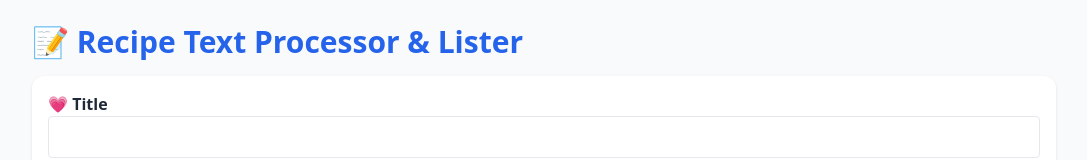
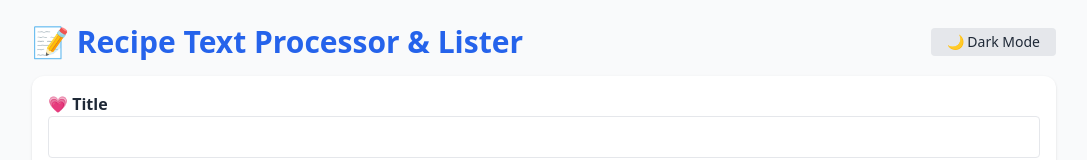
Before and after one commit to C4lcul4tor/Recipe-Text-Processor-Lister, a React (Vite) app in the folder client/: page / in a window 1280 px wide. Shown: the top 160 px of the page, without its empty margins (96-1183 px from the left). Built offline with nearby package versions, Linux system fonts and the light colour scheme; no server answers.

Commit message:
Updated added dark mode

```diff
--- a/client/src/App.tsx
+++ b/client/src/App.tsx
@@ -14,6 +14,7 @@ export default function App() {
   const [parsed, setParsed] = useState<Recipe | null>(null);
   const [savedRecipes, setSavedRecipes] = useState<Recipe[]>([]);
   const [search, setSearch] = useState("");
+  const [darkMode, setDarkMode] = useState(false);
 
   useEffect(() => {
     fetchRecipes();
@@ -27,6 +28,16 @@ export default function App() {
     } catch (err) {
       console.error("Failed to fetch recipes", err);
     }
+  };
+
+  const toggleDarkMode = () => {
+    const root = document.documentElement;
+    if (darkMode) {
+      root.classList.remove("dark");
+    } else {
+      root.classList.add("dark");
+    }
+    setDarkMode(!darkMode);
   };
 
   const handleParse = async () => {
@@ -105,21 +116,31 @@ export default function App() {
   );
 
   return (
-    <div className="min-h-screen bg-gray-50 text-gray-800 p-6">
+    <div className="min-h-screen bg-gray-50 dark:bg-gray-900 text-gray-800 dark:text-gray-100 p-6">
       <div className="max-w-5xl mx-auto">
-        <h1 className="text-3xl font-bold text-blue-600 mb-4">📝 Recipe Text Processor & Lister</h1>
+        <div className="flex justify-between items-center mb-4">
+          <h1 className="text-3xl font-bold text-blue-600 dark:text-blue-300">
+            📝 Recipe Text Processor & Lister
+          </h1>
+          <button
+            onClick={toggleDarkMode}
+            className="bg-gray-200 dark:bg-gray-800 text-sm px-4 py-1 rounded"
+          >
+            {darkMode ? "☀ Light Mode" : "🌙 Dark Mode"}
+          </button>
+        </div>
 
-        <div className="bg-white rounded-xl shadow p-4 mb-8">
+        <div className="bg-white dark:bg-gray-800 rounded-xl shadow p-4 mb-8">
           <div className="mb-4">
             <label className="block font-semibold">💗 Title</label>
-            <input value={title} onChange={e => setTitle(e.target.value)} className="w-full border p-2 rounded" />
+            <input value={title} onChange={e => setTitle(e.target.value)} className="w-full border p-2 rounded bg-white dark:bg-gray-700" />
           </div>
 
           <div className="mb-4">
             <label className="block font-semibold">🧂 Ingredients</label>
             {ingredients.map((ing, i) => (
               <div key={i} className="flex gap-2 mb-2">
-                <input value={ing} onChange={e => updateIngredient(i, e.target.value)} className="flex-1 border p-2 rounded" />
+                <input value={ing} onChange={e => updateIngredient(i, e.target.value)} className="flex-1 border p-2 rounded bg-white dark:bg-gray-700" />
                 <button onClick={() => removeIngredient(i)} className="text-red-500 font-bold">✖</button>
               </div>
             ))}
@@ -130,7 +151,7 @@ export default function App() {
             <label className="block font-semibold">👨‍🍳 Steps</label>
             {steps.map((step, i) => (
               <div key={i} className="flex gap-2 mb-2">
-                <input value={step} onChange={e => updateStep(i, e.target.value)} className="flex-1 border p-2 rounded" />
+                <input value={step} onChange={e => updateStep(i, e.target.value)} className="flex-1 border p-2 rounded bg-white dark:bg-gray-700" />
                 <button onClick={() => removeStep(i)} className="text-red-500 font-bold">✖</button>
               </div>
             ))}
@@ -151,15 +172,15 @@ export default function App() {
             placeholder="🔍 Search recipes..."
             value={search}
             onChange={(e) => setSearch(e.target.value)}
-            className="w-full border p-2 rounded"
+            className="w-full border p-2 rounded bg-white dark:bg-gray-700"
           />
         </div>
 
         <div className="grid md:grid-cols-2 gap-6">
           {filteredRecipes.map((r) => (
-            <div key={r.id} className="bg-white p-4 rounded-lg shadow-md space-y-3">
+            <div key={r.id} className="bg-white dark:bg-gray-800 p-4 rounded-lg shadow-md space-y-3">
               <div className="flex justify-between items-center">
-                <h2 className="text-xl font-bold text-green-700">{r.title}</h2>
+                <h2 className="text-xl font-bold text-green-700 dark:text-green-300">{r.title}</h2>
                 <div className="space-x-3">
                   <button onClick={() => copyText(r.ingredients.join(", "))} className="text-sm text-blue-600 hover:underline">📋 Copy Ingredients</button>
                   <button onClick={() => deleteRecipe(r.id!)} className="text-sm text-red-600 hover:underline">🗑 Delete</button>
--- a/client/tailwind.config.js
+++ b/client/tailwind.config.js
@@ -1,9 +1,7 @@
 /** @type {import('tailwindcss').Config} */
 module.exports = {
-  content: [
-    "./index.html",
-    "./src/**/*.{js,ts,jsx,tsx}"
-  ],
+  content: ["./index.html", "./src/**/*.{js,ts,jsx,tsx}"],
+  darkMode: 'class', // Enable class-based dark mode
   theme: {
     extend: {},
   },
```
